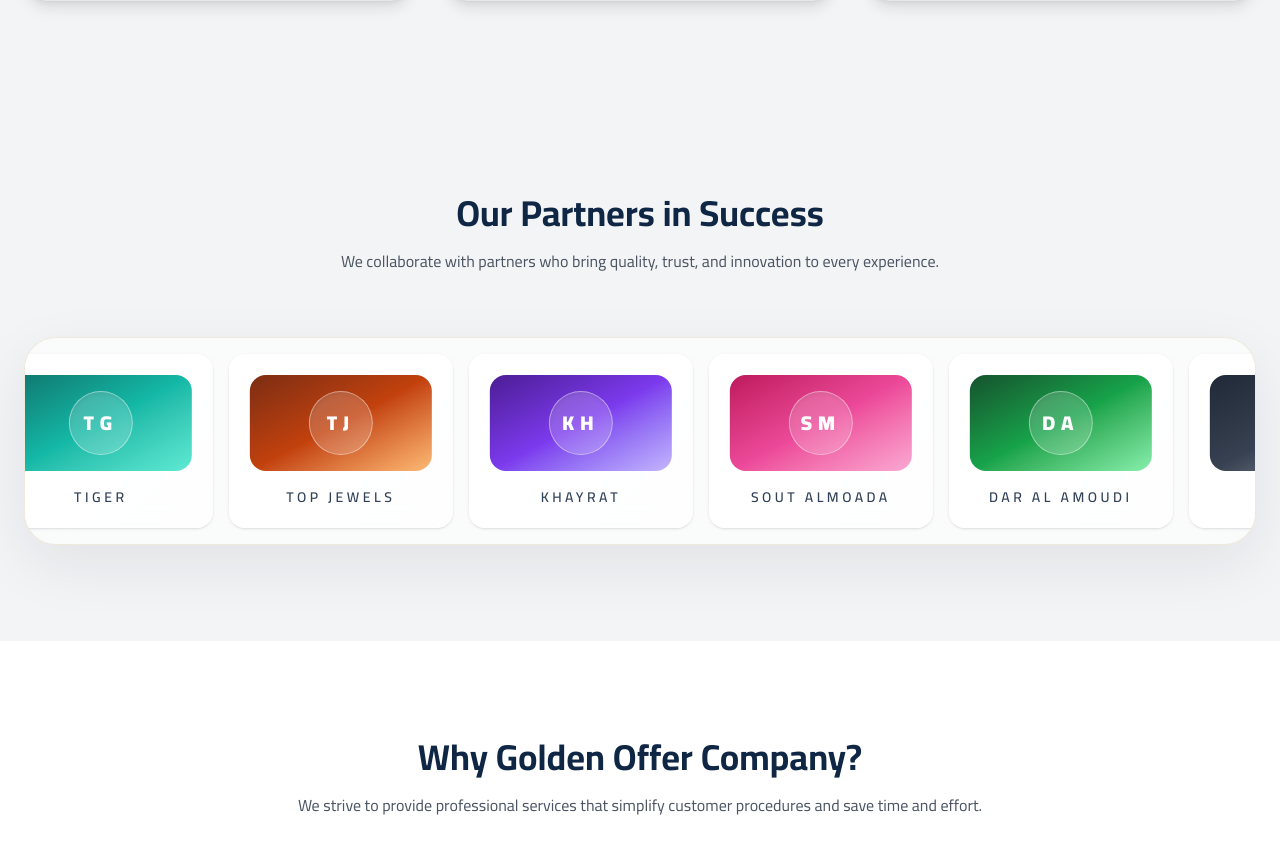
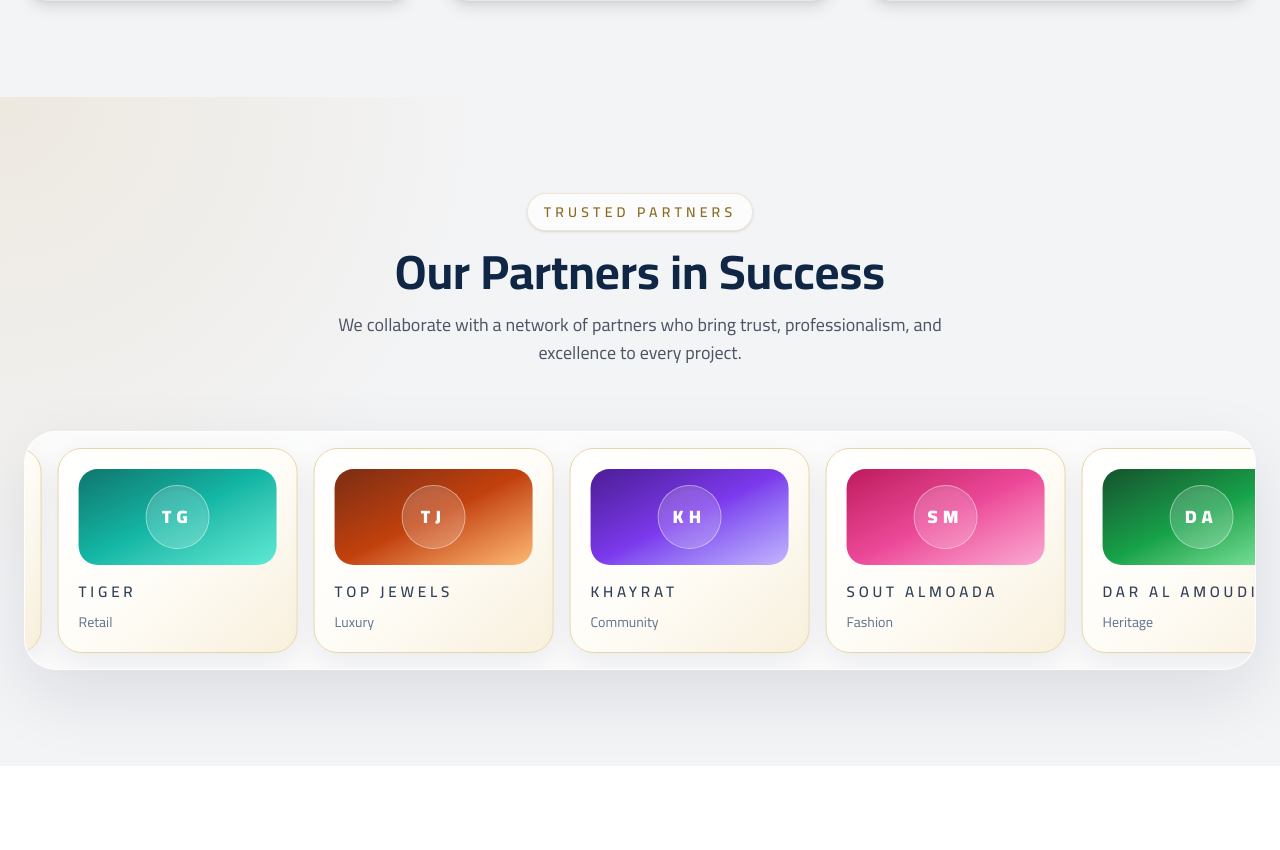
Before and after one commit to hala-2891/golden-offer-logistics, a Next.js app: page / in a window 1280 px wide. Shown: the part 1947-2797 px from the top of the page. Built offline with nearby package versions, Linux system fonts and the light colour scheme.

Commit message:
Update website

```diff
--- a/sections/Partners.tsx
+++ b/sections/Partners.tsx
@@ -7,59 +7,67 @@ type Partner = {
   name: string;
   initials: string;
   accent: string;
+  tag: string;
 };
 
 export default function Partners() {
   const { language } = useLanguage();
 
   const partners: Partner[] = [
-    { name: "Azal", initials: "AZ", accent: "from-[#1E3A8A] via-[#2563EB] to-[#60A5FA]" },
-    { name: "Wesam Gulf", initials: "WG", accent: "from-[#B8860B] via-[#C8A15A] to-[#F7D98A]" },
-    { name: "Tiger", initials: "TG", accent: "from-[#0F766E] via-[#14B8A6] to-[#5EEAD4]" },
-    { name: "Top Jewels", initials: "TJ", accent: "from-[#7C2D12] via-[#C2410C] to-[#FDBA74]" },
-    { name: "Khayrat", initials: "KH", accent: "from-[#4C1D95] via-[#7C3AED] to-[#C4B5FD]" },
-    { name: "Sout Almoada", initials: "SM", accent: "from-[#BE185D] via-[#EC4899] to-[#F9A8D4]" },
-    { name: "Dar Al Amoudi", initials: "DA", accent: "from-[#14532D] via-[#16A34A] to-[#86EFAC]" },
-    { name: "Prime", initials: "PR", accent: "from-[#1F2937] via-[#374151] to-[#9CA3AF]" },
+    { name: "Azal", initials: "AZ", accent: "from-[#1E3A8A] via-[#2563EB] to-[#60A5FA]", tag: "Global Trade" },
+    { name: "Wesam Gulf", initials: "WG", accent: "from-[#B8860B] via-[#C8A15A] to-[#F7D98A]", tag: "Logistics" },
+    { name: "Tiger", initials: "TG", accent: "from-[#0F766E] via-[#14B8A6] to-[#5EEAD4]", tag: "Retail" },
+    { name: "Top Jewels", initials: "TJ", accent: "from-[#7C2D12] via-[#C2410C] to-[#FDBA74]", tag: "Luxury" },
+    { name: "Khayrat", initials: "KH", accent: "from-[#4C1D95] via-[#7C3AED] to-[#C4B5FD]", tag: "Community" },
+    { name: "Sout Almoada", initials: "SM", accent: "from-[#BE185D] via-[#EC4899] to-[#F9A8D4]", tag: "Fashion" },
+    { name: "Dar Al Amoudi", initials: "DA", accent: "from-[#14532D] via-[#16A34A] to-[#86EFAC]", tag: "Heritage" },
+    { name: "Prime", initials: "PR", accent: "from-[#1F2937] via-[#374151] to-[#9CA3AF]", tag: "Innovation" },
   ];
 
   const duplicatedPartners = [...partners, ...partners];
 
   return (
-    <section className="py-24 theme-surface-muted">
-      <div className="mx-auto max-w-7xl px-6">
+    <section className="relative overflow-hidden py-24 theme-surface-muted">
+      <div className="absolute inset-0 bg-[radial-gradient(circle_at_top_left,_rgba(200,161,90,0.14),_transparent_35%)]" />
+      <div className="relative mx-auto max-w-7xl px-6">
         <div className="text-center">
-          <h2 className="text-4xl font-bold theme-text">
+          <div className="mx-auto mb-4 inline-flex items-center rounded-full border border-[#C8A15A]/25 bg-white/70 px-4 py-2 text-sm font-semibold uppercase tracking-[0.3em] text-[#8B6A1F] shadow-sm backdrop-blur">
+            {language === "ar" ? "شركاء موثوقون" : "Trusted partners"}
+          </div>
+          <h2 className="text-4xl font-bold theme-text sm:text-5xl">
             {language === "ar" ? "شركاؤنا في النجاح" : "Our Partners in Success"}
           </h2>
-          <p className="mx-auto mt-4 max-w-2xl theme-text-muted">
+          <p className="mx-auto mt-4 max-w-2xl text-lg theme-text-muted">
             {language === "ar"
-              ? "نتعاون مع مجموعة من الشركاء الذين يضيفون قيمة واحترافية لكل تجربة."
-              : "We collaborate with partners who bring quality, trust, and innovation to every experience."}
+              ? "نتعاون مع كوكبة من الشركاء الذين يضيفون ثقة ومهنية واحترافية لكل مشروع."
+              : "We collaborate with a network of partners who bring trust, professionalism, and excellence to every project."}
           </p>
         </div>
 
-        <div className="mt-16 overflow-hidden rounded-[2rem] border border-[#C8A15A]/20 bg-white/60 p-4 shadow-[0_20px_60px_rgba(15,23,42,0.08)] backdrop-blur-xl">
+        <div className="mt-16 overflow-hidden rounded-[2rem] border border-white/70 bg-white/70 p-4 shadow-[0_25px_70px_rgba(15,23,42,0.10)] backdrop-blur-xl">
           <motion.div
             animate={{ x: ["0%", "-50%"] }}
-            transition={{ duration: 24, repeat: Infinity, ease: "linear" }}
+            transition={{ duration: 28, repeat: Infinity, ease: "linear" }}
             className="flex w-max gap-4"
           >
             {duplicatedPartners.map((partner, index) => (
-              <div
+              <motion.div
                 key={`${partner.name}-${index}`}
-                className="w-56 shrink-0 rounded-2xl border border-white/70 bg-gradient-to-br p-5 text-center shadow-sm"
-                style={{ backgroundImage: `linear-gradient(135deg, rgba(255,255,255,0.95), rgba(255,255,255,0.75))` }}
+                whileHover={{ y: -6, scale: 1.02 }}
+                className="w-60 shrink-0 rounded-[1.5rem] border border-[#E7D5A7] bg-gradient-to-br from-white via-[#fffdf8] to-[#f8f0dd] p-5 shadow-[0_10px_30px_rgba(15,23,42,0.08)]"
               >
-                <div className={`rounded-2xl bg-gradient-to-br ${partner.accent} p-4`}>
-                  <div className="mx-auto flex h-16 w-16 items-center justify-center rounded-full border border-white/40 bg-white/20 text-xl font-black tracking-[0.3em] text-white shadow-inner">
+                <div className={`rounded-[1.2rem] bg-gradient-to-br ${partner.accent} p-4`}>
+                  <div className="mx-auto flex h-16 w-16 items-center justify-center rounded-full border border-white/40 bg-white/20 text-lg font-black tracking-[0.3em] text-white shadow-inner">
                     {partner.initials}
                   </div>
                 </div>
-                <p className="mt-4 text-sm font-semibold uppercase tracking-[0.25em] text-slate-700">
-                  {partner.name}
-                </p>
-              </div>
+                <div className="mt-4 text-left">
+                  <p className="text-[0.95rem] font-semibold uppercase tracking-[0.25em] text-slate-700">
+                    {partner.name}
+                  </p>
+                  <p className="mt-2 text-sm text-slate-500">{partner.tag}</p>
+                </div>
+              </motion.div>
             ))}
           </motion.div>
         </div>
```
